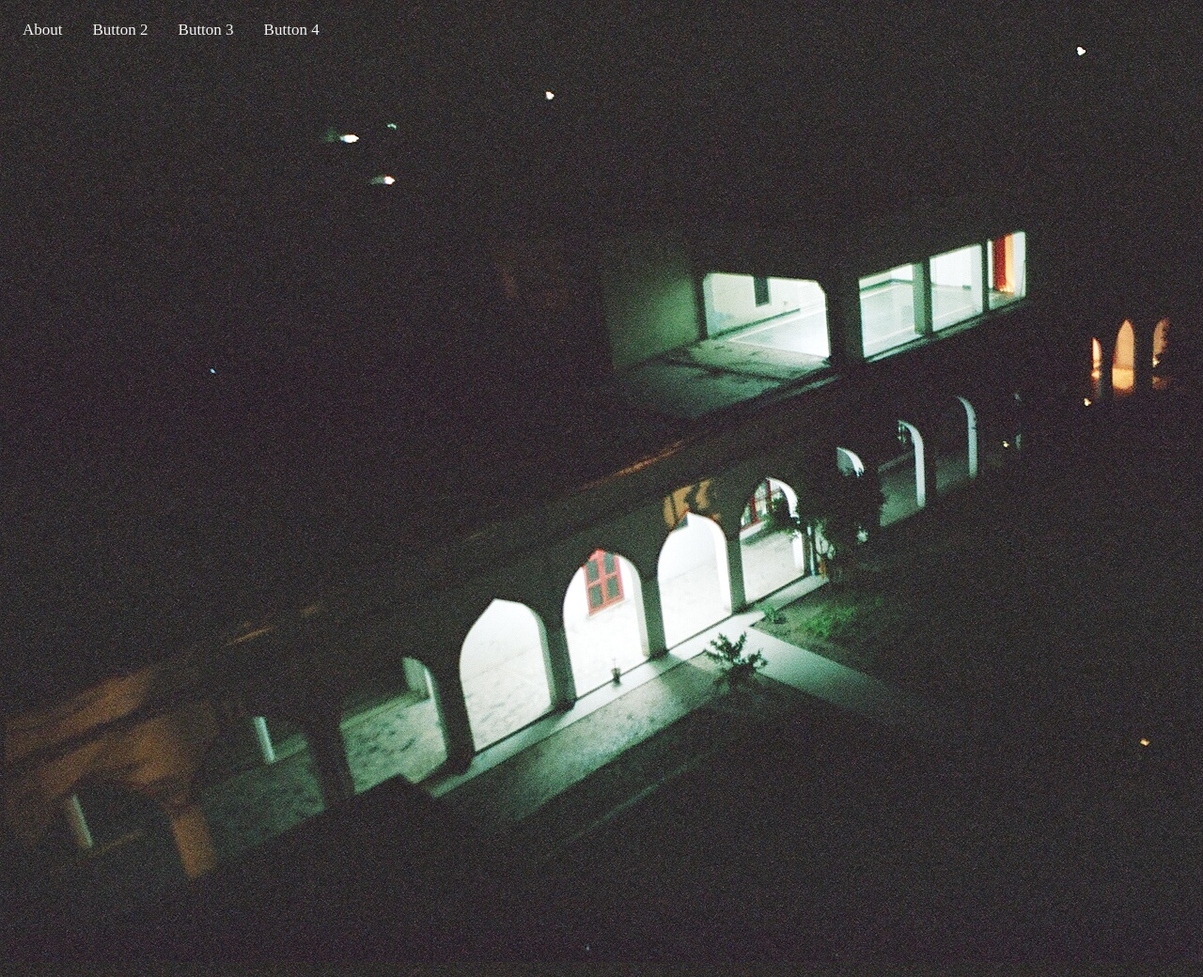
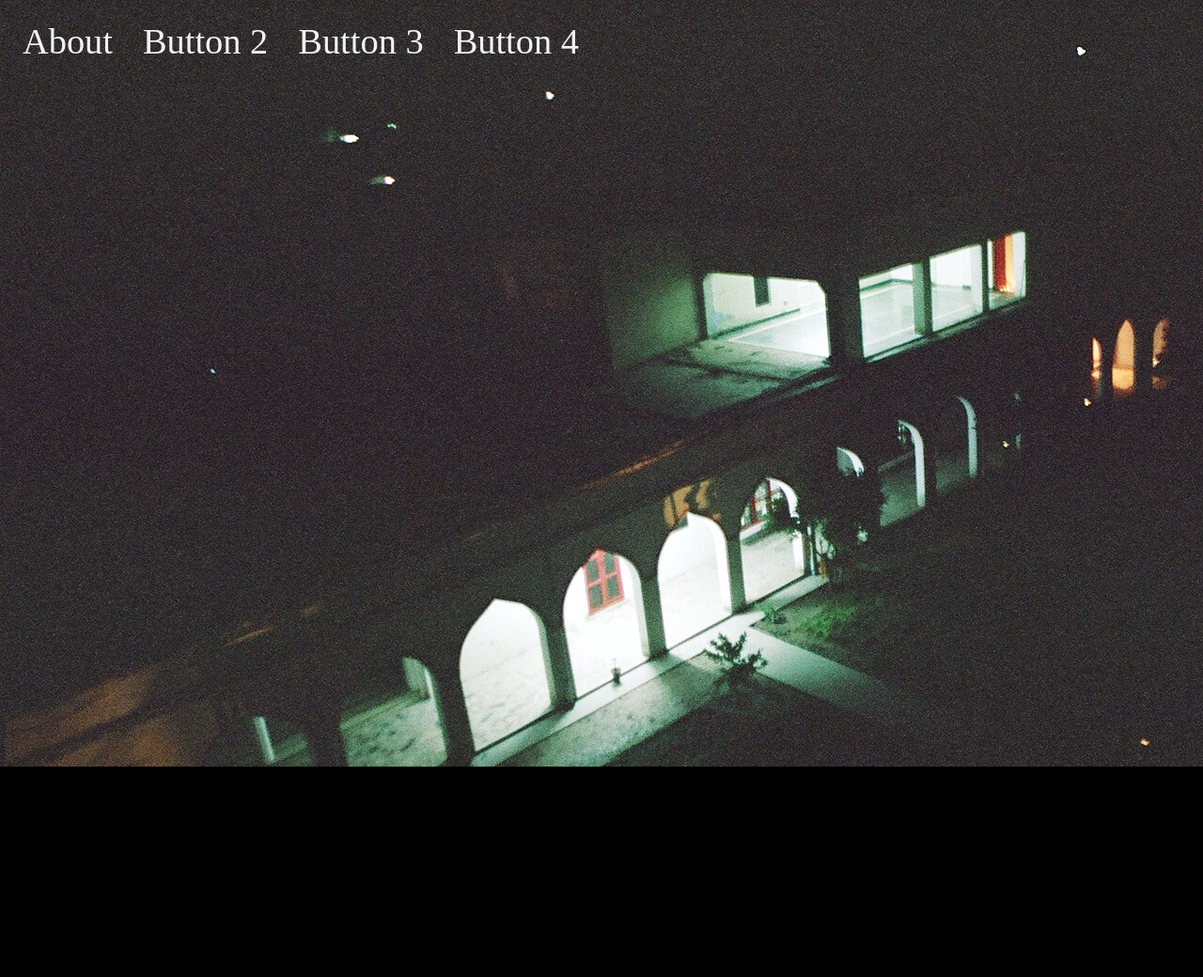
Before and after one commit to apaul14/apaul14.github.io, a website: page client/index.html in a window 1280 px wide. Shown: the whole page at 94% size. After the commit the page ends 816 px from the top, so only its background shows below. Drawn offline with Linux system fonts and the light colour scheme.

Commit message:
added nav hover style

```diff
--- a/client/styles.css
+++ b/client/styles.css
@@ -1,7 +1,9 @@
 body {
+  background: black;
   background-image: url("../public/04880001.JPG");
-  height: 1024px;
-  display: flex;
+  height:100vh;
+  max-width: 100%;
+  display:flex;
 }
 
 .topnav {
@@ -9,10 +11,15 @@ body {
 }
 
 .topnav a {
+  display: block;
   float: left;
   color: #f2f2f2;
   text-align: center;
   padding: 14px 16px;
   text-decoration: none;
-  font-size: 17px;
+  font-size: 2.4rem;
 }
+
+.topnav a:hover {
+  color: green
+}
```
